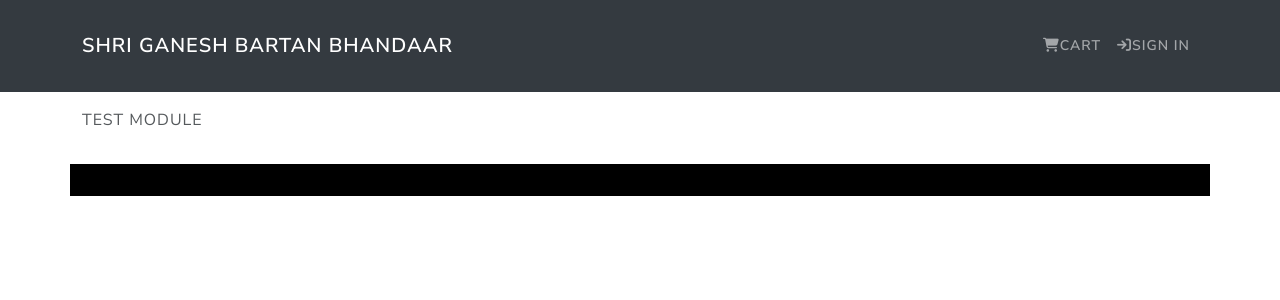
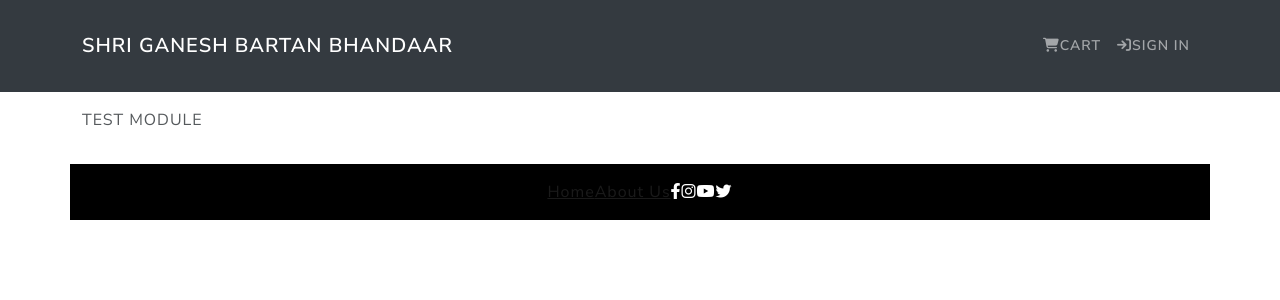
Before and after one commit to shbhm96/-shri-ganesh-bartan-bhandaar_frontend, a React (Create React App) app: page /test in a window 1280 px wide. Shown: the top 300 px of the page. Built offline with nearby package versions, Linux system fonts and the light colour scheme; no server answers.

Commit message:
add headre

```diff
--- a/src/components/Footer.js
+++ b/src/components/Footer.js
@@ -1,12 +1,19 @@
 import React from 'react'
 import { Col, Container, Row } from 'react-bootstrap'
+import { Link } from 'react-router-dom'
 
 const Footer = () => {
   return (
     <footer>
       <Container style={{"background":"black"}}>
         <Row>
-          <Col className="text-center py-3">
+          <Col className="text-center py-3" style={{"color":"white"}}>
+              <Link to="/home">Home</Link>
+              <Link to="/about-us">About Us</Link>
+              <i class="fa-brands fa-facebook-f"></i>
+              <i class="fa-brands fa-instagram"></i>
+              <i class="fa-brands fa-youtube"></i>
+              <i class="fa-brands fa-twitter"></i>
 
           </Col>
         </Row>
```
